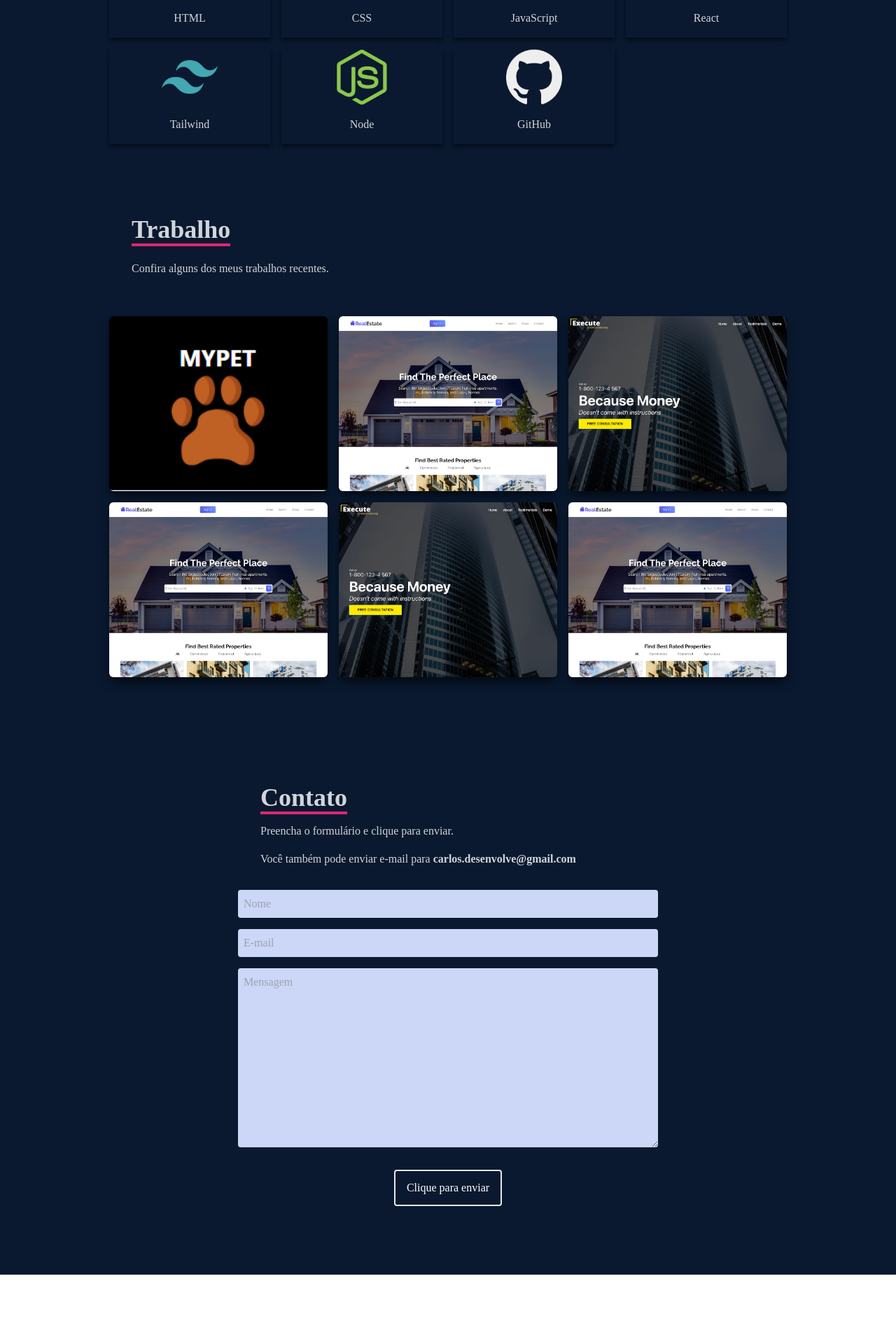
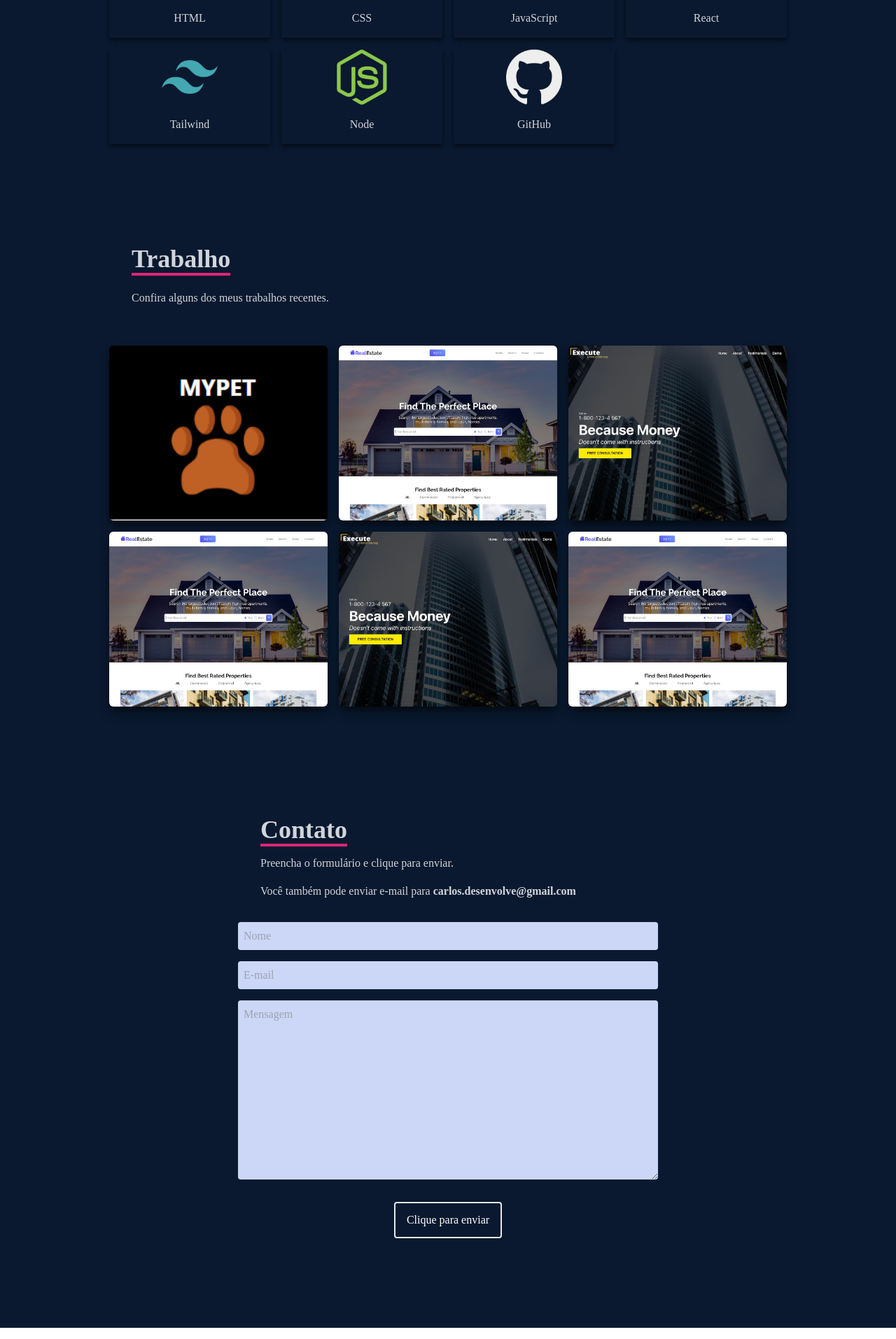
Before and after one commit to CarlosMeyer2021/portifolio, a React (Create React App) app: page / in a window 1280 px wide. Shown: the part 1810-3724 px from the top of the page at 70% size. Before the commit the page ends 3648 px from the top, so only its background shows below. Built offline with nearby package versions, Linux system fonts and the light colour scheme; no server answers.

Commit message:
portfolio v1.07

```diff
--- a/src/components/Contact.jsx
+++ b/src/components/Contact.jsx
@@ -66,14 +66,14 @@ const Contact = () => {
 
 
   return (
-    <div name='contact' className='w-full h-screen bg-[#0a192f] flex justify-center items-center p-4 mb-4'>
+    <div name='contact' className='w-full h-full bg-[#0a192f] flex justify-center items-center p-4 mb-4'>
 
       {Object.keys(formErros).length === 0 && isSubmit ? (<div className='ui message success'>{validaCampos}</div>) : (
         <pre className='hidden'>{JSON.stringify(formValues, undefined, 2)}</pre>
       )}
 
 
-      <form onSubmit={handleSubmit} method='POST' className='flex flex-col max-w-[600px] w-full pt-20 pb-20'>
+      <form onSubmit={handleSubmit} method='POST' className='flex flex-col max-w-[600px] w-full pt-24 pb-20'>
         <ToastContainer />
         <div className='p-8'>
           <p className='text-4xl font-bold inline border-b-4 border-pink-600 text-gray-300'>Contato</p>
--- a/src/components/Work.jsx
+++ b/src/components/Work.jsx
@@ -6,7 +6,7 @@ import MyPet from '../assets/mypet.png'
 const Work = () => {
   return (
     <div name='work' className='w-full md:h-screen text-gray-300 bg-[#0a192f]'>
-      <div className='max-w-[1000px] max-h-[1000px] mx-auto p-4 flex flex-col justify-center w-full h-full'>
+      <div className='max-w-[1000px] mx-auto p-4 flex flex-col justify-center w-full h-full pt-[100px]'>
         <div className='p-8'>
           <p className='text-4xl font-bold inline border-b-4 text-gray-300 border-pink-600'>Trabalho</p>
           <p className='py-6'>Confira alguns dos meus trabalhos recentes.</p>
```
